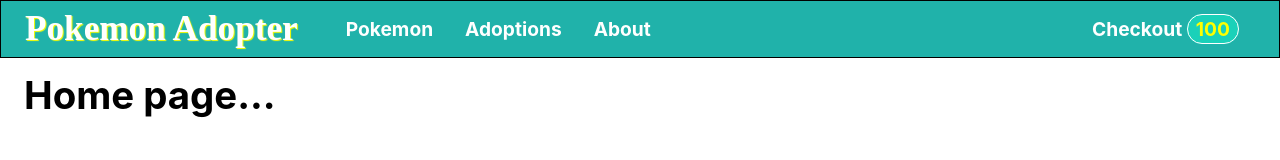
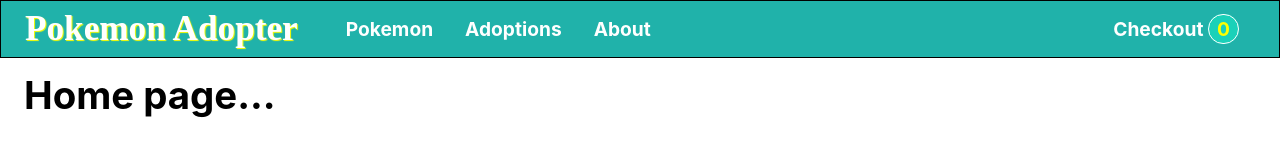
Before and after one commit to Miguelrom/pokemon-app, a React (Create React App) app: page / in a window 1280 px wide. Shown: the top 160 px of the page. Built offline with nearby package versions, Linux system fonts and the light colour scheme.

Commit message:
Add cart length state display

```diff
--- a/src/components/NavigationMenu.jsx
+++ b/src/components/NavigationMenu.jsx
@@ -1,6 +1,6 @@
 import { useState } from 'react';
 import { NavLink } from 'react-router-dom';
-
+import { useSelector } from 'react-redux';
 import useMediaQuery from '../hooks/useMediaQuery';
 import classes from './NavigationMenu.module.css';
 
@@ -8,6 +8,7 @@
 
   const [showMenu, setShowMenu] = useState(false);
   const matchesMedia = useMediaQuery('(min-width: 768px)');
+  const cartLength = useSelector(state => state.user.cart.length);
 
   const toggleMenuHandler = () => {
     setShowMenu((prevState) => !prevState);
@@ -25,7 +26,7 @@
           <li><NavLink to="pokemon" className={({isActive}) => isActive ? classes.active : undefined}>Pokemon</NavLink></li>
           <li><NavLink to="adoptions" className={({isActive}) => isActive ? classes.active : undefined}>Adoptions</NavLink></li>
           <li><NavLink to="about" className={({isActive}) => isActive ? classes.active : undefined}>About</NavLink></li>
-          <li><NavLink to="checkout" className={({isActive}) => isActive ? classes.active : undefined}>Checkout <span className={classes.badge}>{100}</span> </NavLink></li>
+          <li><NavLink to="checkout" className={({isActive}) => isActive ? classes.active : undefined}>Checkout <span className={classes.badge}>{cartLength}</span> </NavLink></li>
         </ul>
       </nav>
     </header>
```
